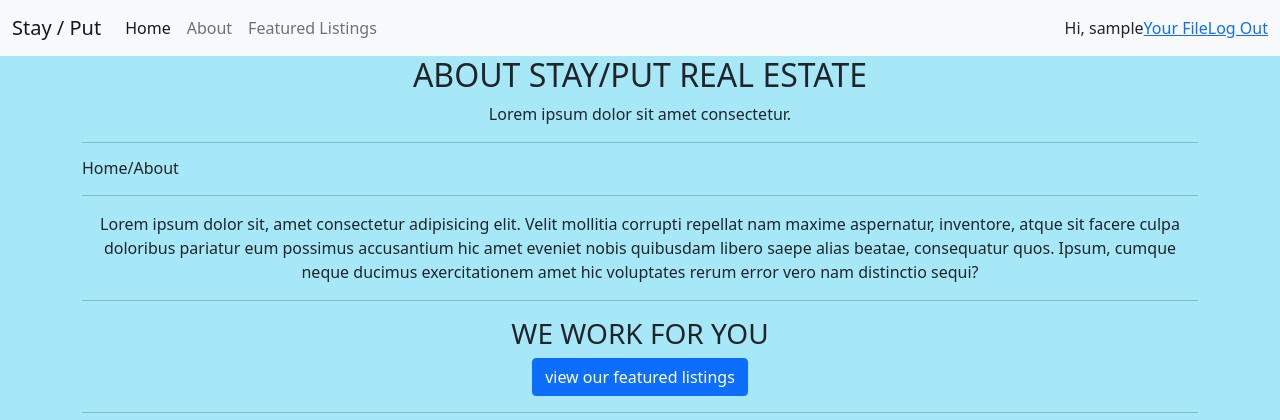
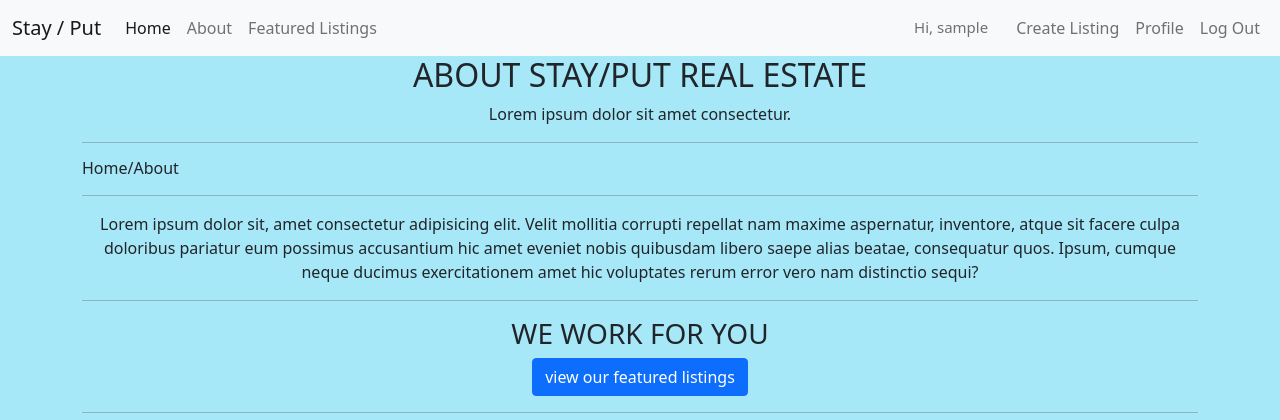
Before and after one commit to Reidwids/Stay-Put, a Django app: page /about/ in a window 1280 px wide. Shown: the top 420 px of the page. Run offline with Django 4.2, Linux system fonts and the light colour scheme; the visitor is signed in with stand-in values (Sample User, id 1).

Commit message:
create listing photo upload shell

```diff
--- a/main_app/static/css/style.css
+++ b/main_app/static/css/style.css
@@ -35,6 +35,9 @@ main{
     }
 }
 
+.navbar-text{
+    text-decoration: none;
+}
 
 /* Footer */
 nav.fixed-bottom{
--- a/main_app/templates/base.html
+++ b/main_app/templates/base.html
@@ -28,27 +28,15 @@
                         </li>
                         <li class="nav-item" id='nav-admin'>
                           {% if user.is_authenticated %}
-                          <a>Hi, {{user.username}}</a>
-                          <a href="{% url 'profile' %}">Your File</a>
-                          <a href="{% url 'logout' %}">Log Out</a>
+                          <a class='navbar-text'>Hi, {{user.username}}</a>
+                          <a class="nav-link" href="{% url 'create_listing' %}">Create Listing</a>
+                          <a class="nav-link" href="{% url 'profile' %}">Profile</a>
+                          <a class="nav-link" href="{% url 'logout' %}">Log Out</a>
                           {% else %}
                           <a class="nav-link" href="{% url 'signup' %}">Become An Agent</a>
                           <a class="nav-link" href="{% url 'login' %}">Agent Sign in</a>
                           {% endif %}
                         </li>
-                        {% comment %} <li class="nav-item">
-                            <a class="nav-link" href="{% url 'about'}">About</a>
-                        </li>
-                        <li class="nav-item">
-                            <a class="nav-link" href="#">Featured Listings</a>
-                        </li>
-                        <li class="nav-item">
-                            <a class="nav-link" href="#">Become An Agent</a>
-                        </li>
-                        <li class="nav-item">
-                            <a class="nav-link" href="#">Agent Sign in</a>
-                        </li>
-                        {% endcomment %}
                 </ul>
           </div>
         </div>
--- a/main_app/urls.py
+++ b/main_app/urls.py
@@ -8,5 +8,12 @@ urlpatterns = [
     path('accounts/profile/<int:pk>/update/', views.ProfileUpdate.as_view(), name='profile_update'),
     path('about/',views.about, name='about'),
     path('search/', views.search, name='search'),
-    path("agent/detail/", views.detail, name='detail')
+    path("agent/detail/", views.detail, name='detail'),
+
+    path('listing/create/', views.create_listing, name='create_listing'),
+    path('listing/submit/', views.submit_listing, name='submit_listing'),
+    path('listing/<int:listing_id>/', views.listing_detail, name='listing_detail'),
+    path('listing/<int:listing_id>/update/', views.listing_update, name='listing_update'),
+    path('listing/<int:listing_id>/delete/', views.listing_delete, name='listing_delete'),
+
 ]
--- a/main_app/views.py
+++ b/main_app/views.py
@@ -1,8 +1,12 @@
 from django.shortcuts import render, redirect
-from .models import Profile, RealEstate
+from .models import Profile, RealEstate, Photo
 from django.views.generic import ListView, DetailView, CreateView, UpdateView, DeleteView
 from django.contrib.auth.forms import UserCreationForm
 from django.contrib.auth import login
+import uuid
+import boto3
+S3_BASE_URL = 'https://s3.ca-central-1.amazonaws.com'
+BUCKET = 'stay-put'
 
 # Create your views here.
 def home(request):
@@ -26,7 +30,6 @@ def signup(request):
 
 def profile(request):
     if Profile.objects.filter(user=request.user):
-        print("hello")
         profile = Profile.objects.get(user=request.user)
     else:
         profile = Profile.objects.filter(user=request.user)
@@ -84,3 +87,36 @@ def search(request):
     #     listings = listings.filter(sqft__lt=request.POST['max_sqft'])
     print(listings)
     return render(request, 'search.html', {'listings': listings})
+
+def create_listing(request):
+    return render(request, 'listing/create_listing.html')
+
+def submit_listing(request):
+    photo_files = request.FILES.getlist('images', None)
+    for photo_file in photo_files:
+        s3 = boto3.client('s3')
+        key = uuid.uuid4().hex[:6] + photo_file.name[photo_file.name.rfind('.'):]
+        # just in case something goes wrong
+        try:
+            s3.upload_fileobj(photo_file, BUCKET, key)
+            # build the full url string
+            url = f"{S3_BASE_URL}{BUCKET}/{key}"
+            # we can assign to cat_id or cat (if you have a cat object)
+            photo = Photo(url=url, real_estate_id = request.user.id)
+            photo.save()
+        except:
+            print('An error occurred uploading file to S3')
+
+
+    return redirect('profile')
+
+
+
+def listing_detail(request):
+    print(request)
+
+def listing_update(request):
+    print(request)
+
+def listing_delete(request):
+    print(request)
```
Also changed, not shown: main_app/templates/listing/create_listing.html (added, +15 -0 lines).
